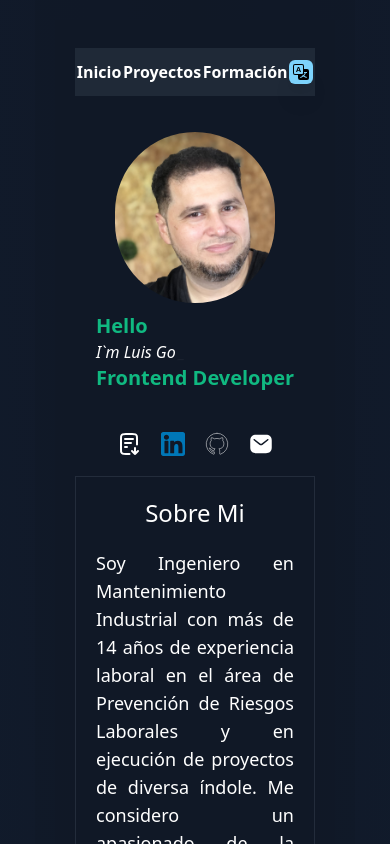
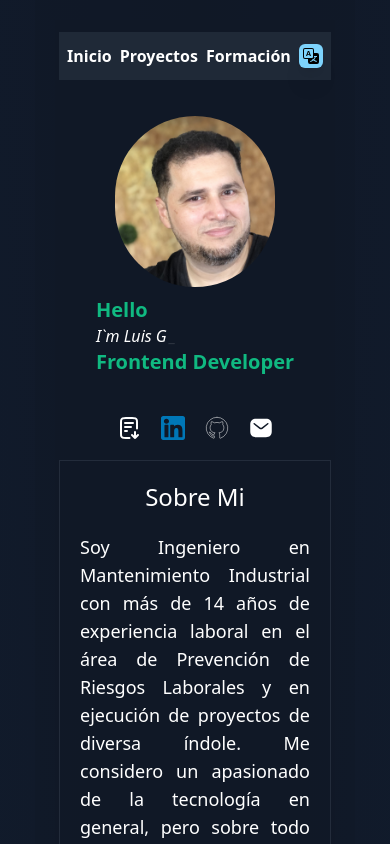
Before and after one commit to Luis1Gonzalez/portafolio-2024, a React (Vite) app: page / in a window 390 px wide. Shown: the top 844 px of the page. Built offline with nearby package versions, Linux system fonts and the light colour scheme.

Commit message:
corrigiendo descuadre en el home

```diff
--- a/src/components/Projects.jsx
+++ b/src/components/Projects.jsx
@@ -11,7 +11,7 @@ const Projects = () => {
     const navigate = useNavigate()
 
     return (
-        <div id="projects" className="flex flex-col lg:flex-row gap-5 md:gap-0 p-5 justify-center border border-gray-700/50">
+        <div id="projects" className="flex flex-col lg:flex-row gap-5 md:gap-0 p-5 justify-center border border-gray-700/50 w-[100%]">
             <p className="text-2xl md:text-3xl lg:w-[25%] md:mb-4 text-center">{lang === 'english' ? 'Latest Projects' : 'Ultimos Proyectos'}</p>
 
             <div className="flex flex-col">
--- a/src/pages/Index.jsx
+++ b/src/pages/Index.jsx
@@ -8,7 +8,7 @@ import Skills from "../components/Skills"
 
 const Core = () => {
     return (
-        <div className='flex flex-col w-[100%] h-[100%] p-5 bg-gray-900/50 gap-y-5 md:gap-14'>
+        <div className='flex flex-col w-[100%] h-[100%] p-1 md:p-5 bg-gray-900/50 gap-y-5 md:gap-14'>
             <Header />
             <AboutMe />
             <Projects />
```
